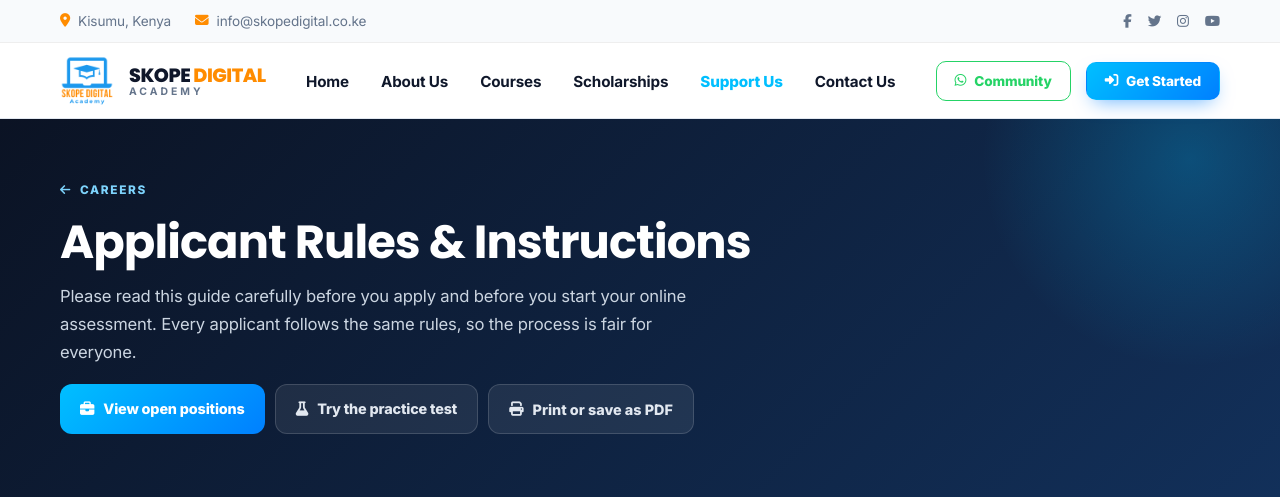
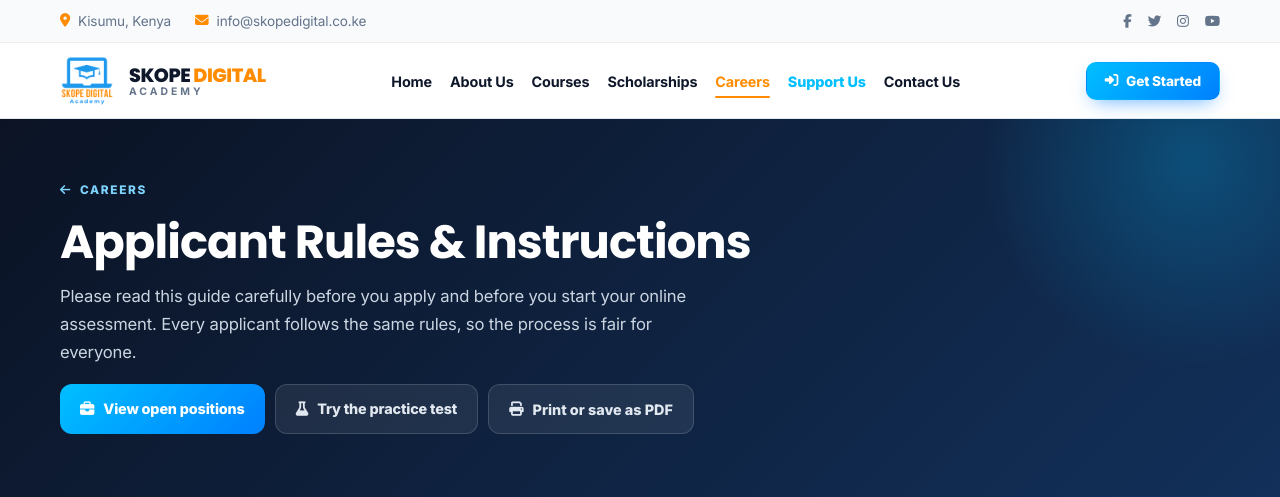
Before and after one commit to Sege-Peter/Skope-Digital-Academy, a PHP site: page /Skope/careers-guide.php in a window 1280 px wide. Shown: the top 497 px of the page. Run offline with PHP 8.4, Linux system fonts and the light colour scheme; data that the repository does not hold is empty; some libraries are stand-ins or nearby versions.

Commit message:
Nav: Careers in the main menu and mobile menu; tighter spacing on mid-size screens
Co-Authored-By: Claude Opus 5.5 <noreply@anthropic.com>

```diff
--- a/includes/nav.php
+++ b/includes/nav.php
@@ -1,6 +1,7 @@
 <?php $user = isLoggedIn() ? currentUser() : null;
 $navCur = basename($_SERVER['SCRIPT_NAME'] ?? '', '.php');
 if ($navCur === 'course-details') $navCur = 'courses';
+if (in_array($navCur, ['careers-apply', 'careers-guide', 'careers-practice'], true)) $navCur = 'careers';
 $navAct = fn($p) => $navCur === $p ? ' class="active" aria-current="page"' : ''; ?>
 
 <!-- Top Bar -->
@@ -44,6 +45,7 @@ $navAct = fn($p) => $navCur === $p ? ' class="active" aria-current="page"' : '';
       <li><a href="about"<?= $navAct('about') ?>>About Us</a></li>
       <li><a href="courses"<?= $navAct('courses') ?>>Courses</a></li>
       <li><a href="scholarships"<?= $navAct('scholarships') ?>>Scholarships</a></li>
+      <li><a href="careers"<?= $navAct('careers') ?>>Careers</a></li>
       <li><a href="donate" class="nav-support<?= $navCur === 'donate' ? ' active' : '' ?>"<?= $navCur === 'donate' ? ' aria-current="page"' : '' ?>>Support Us</a></li>
       <li><a href="contact"<?= $navAct('contact') ?>>Contact Us</a></li>
     </ul>
@@ -95,14 +97,20 @@ $navAct = fn($p) => $navCur === $p ? ' class="active" aria-current="page"' : '';
         .about-hero .hero-cta-row { flex-direction: column; align-items: stretch; max-width: 320px; margin: 0 auto; }
         .about-hero .hero-cta-row a { justify-content: center; }
       }
-      @media (max-width: 1200px) and (min-width: 1025px) {
-        #navbar .navbar-menu { gap: 20px; }
+      #navbar .navbar-logo, #navbar .navbar-brand { flex-shrink: 0; }
+      @media (max-width: 1440px) and (min-width: 1101px) { #navbar .navbar-menu { gap: 24px; } }
+      @media (max-width: 1340px) and (min-width: 1101px) {
+        #navbar .navbar-menu { gap: 18px; }
         #navbar .navbar-menu a { font-size: .9rem; }
         #navbar .navbar-actions .btn-ghost { display: none; }
       }
+      @media (max-width: 1220px) and (min-width: 1101px) {
+        #navbar .navbar-menu { gap: 14px; }
+        #navbar .navbar-menu a { font-size: .86rem; }
+      }
 
       /* Tablet + mobile header: logo left, menu button right */
-      @media (max-width: 1024px) {
+      @media (max-width: 1100px) {
         #navbar .navbar-menu, #navbar .navbar-actions, .top-bar { display: none !important; }
         #navToggle { display: flex !important; }
         .mobile-menu { max-width: 100%; }
@@ -208,6 +216,7 @@ $navAct = fn($p) => $navCur === $p ? ' class="active" aria-current="page"' : '';
     <a href="about"<?= $navAct('about') ?>><i class="fas fa-circle-info"></i><span>About Us</span><i class="fas fa-chevron-right mm-go"></i></a>
     <a href="courses"<?= $navAct('courses') ?>><i class="fas fa-graduation-cap"></i><span>Courses</span><i class="fas fa-chevron-right mm-go"></i></a>
     <a href="scholarships"<?= $navAct('scholarships') ?>><i class="fas fa-award"></i><span>Scholarships</span><i class="fas fa-chevron-right mm-go"></i></a>
+    <a href="careers"<?= $navAct('careers') ?>><i class="fas fa-briefcase"></i><span>Careers</span><i class="fas fa-chevron-right mm-go"></i></a>
     <a href="donate" class="mm-support<?= $navCur === 'donate' ? ' active' : '' ?>"><i class="fas fa-heart"></i><span>Support Us</span><i class="fas fa-chevron-right mm-go"></i></a>
     <a href="contact"<?= $navAct('contact') ?>><i class="fas fa-envelope"></i><span>Contact Us</span><i class="fas fa-chevron-right mm-go"></i></a>
   </nav>
```
